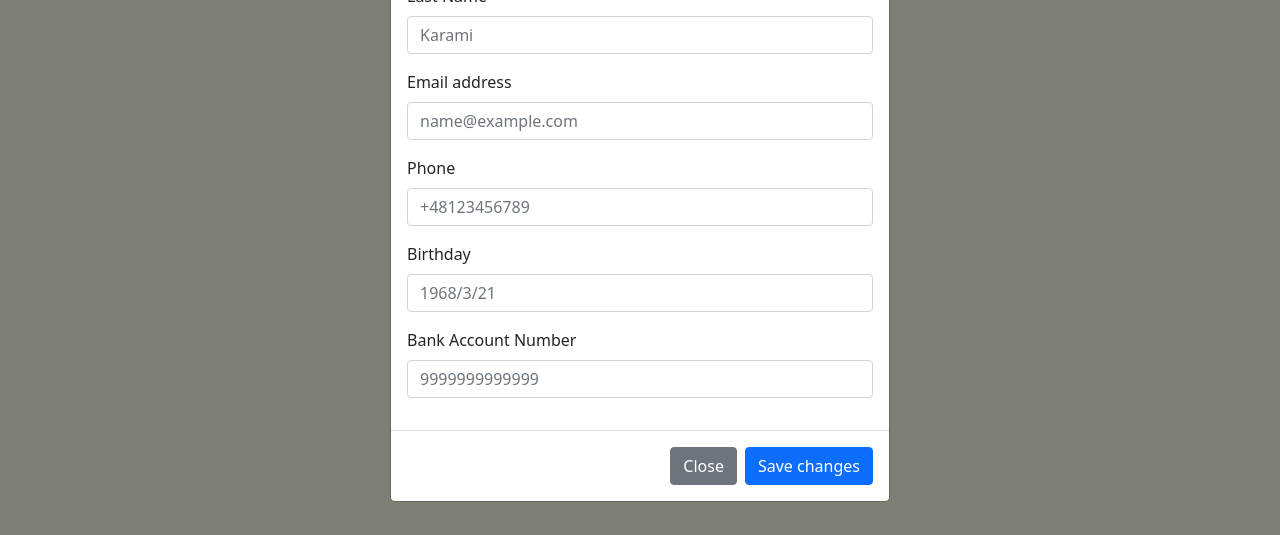
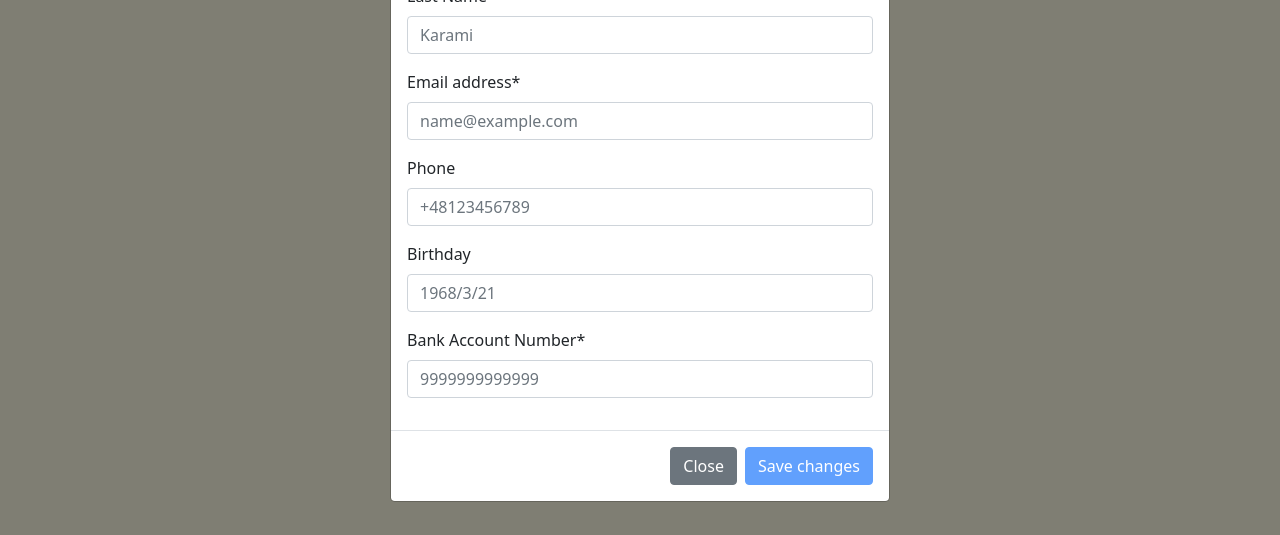
Before and after one commit to KasraK2K/crud-test, a Vue app in the folder front/: page / in a window 1280 px wide. Both pictures are taken after a click on the button "Create". Shown: the part 240-775 px from the top of the page. Built offline with nearby package versions, Linux system fonts and the light colour scheme; no server answers.

Commit message:
add frontend validations

```diff
--- /dev/null
+++ b/front/src/constants/patterns.js
@@ -0,0 +1,3 @@
+export const email =
+  /^(([^<>()[\]\\.,;:\s@"]+(\.[^<>()[\]\\.,;:\s@"]+)*)|(".+"))@((\[[0-9]{1,3}\.[0-9]{1,3}\.[0-9]{1,3}\.[0-9]{1,3}\])|(([a-zA-Z\-0-9]+\.)+[a-zA-Z]{2,}))$/i;
+export const bankAccountNumber = /([A-Z|a-z]?)+([0-9])+([A-Z|a-z]?)*/;
--- a/front/src/views/Customers.vue
+++ b/front/src/views/Customers.vue
@@ -88,7 +88,7 @@
             </div>
             <div class="mb-3">
               <label class="form-label" for="create-emailInput">
-                Email address
+                Email address*
               </label>
               <input
                 id="create-emailInput"
@@ -120,7 +120,7 @@
             </div>
             <div class="mb-3">
               <label class="form-label" for="create-bankAccountNumber">
-                Bank Account Number
+                Bank Account Number*
               </label>
               <input
                 id="create-bankAccountNumber"
@@ -141,8 +141,9 @@
             <button
               class="btn btn-primary"
               type="button"
+              data-bs-dismiss="modal"
+              :disabled="!isCreateValid"
               @click="handleCreate"
-              data-bs-dismiss="modal"
             >
               Save changes
             </button>
@@ -248,6 +249,7 @@
               class="btn btn-primary"
               data-bs-dismiss="modal"
               type="button"
+              :disabled="!isEditValid"
               @click="handleUpdate"
             >
               Save changes
@@ -303,16 +305,12 @@
 import moment from "moment";
 import CustomerTableBody from "@/components/customers/CustomerTableBody.vue";
 import customerService from "../services/customer.service";
+import * as patterns from "@/constants/patterns";
 
 export default {
   name: "Home",
   components: { CustomerTableBody },
 
-  mounted() {
-    this.findAll();
-  },
-
-  // TODO: get Customers from api
   data() {
     return {
       customers: [],
@@ -328,6 +326,30 @@ export default {
         bankAccountNumber: "",
       },
     };
+  },
+
+  computed: {
+    isCreateValid() {
+      return (
+        this.createCustomer.email.length &&
+        patterns.email.test(this.createCustomer.email) &&
+        this.createCustomer.bankAccountNumber.length &&
+        patterns.bankAccountNumber.test(this.createCustomer.bankAccountNumber)
+      );
+    },
+    isEditValid() {
+      return (
+        Object.keys(this.editedCustomer).length &&
+        this.editedCustomer.email.length &&
+        patterns.email.test(this.editedCustomer.email) &&
+        this.editedCustomer.bankAccountNumber.length &&
+        patterns.bankAccountNumber.test(this.editedCustomer.bankAccountNumber)
+      );
+    },
+  },
+
+  mounted() {
+    this.findAll();
   },
 
   methods: {
```
